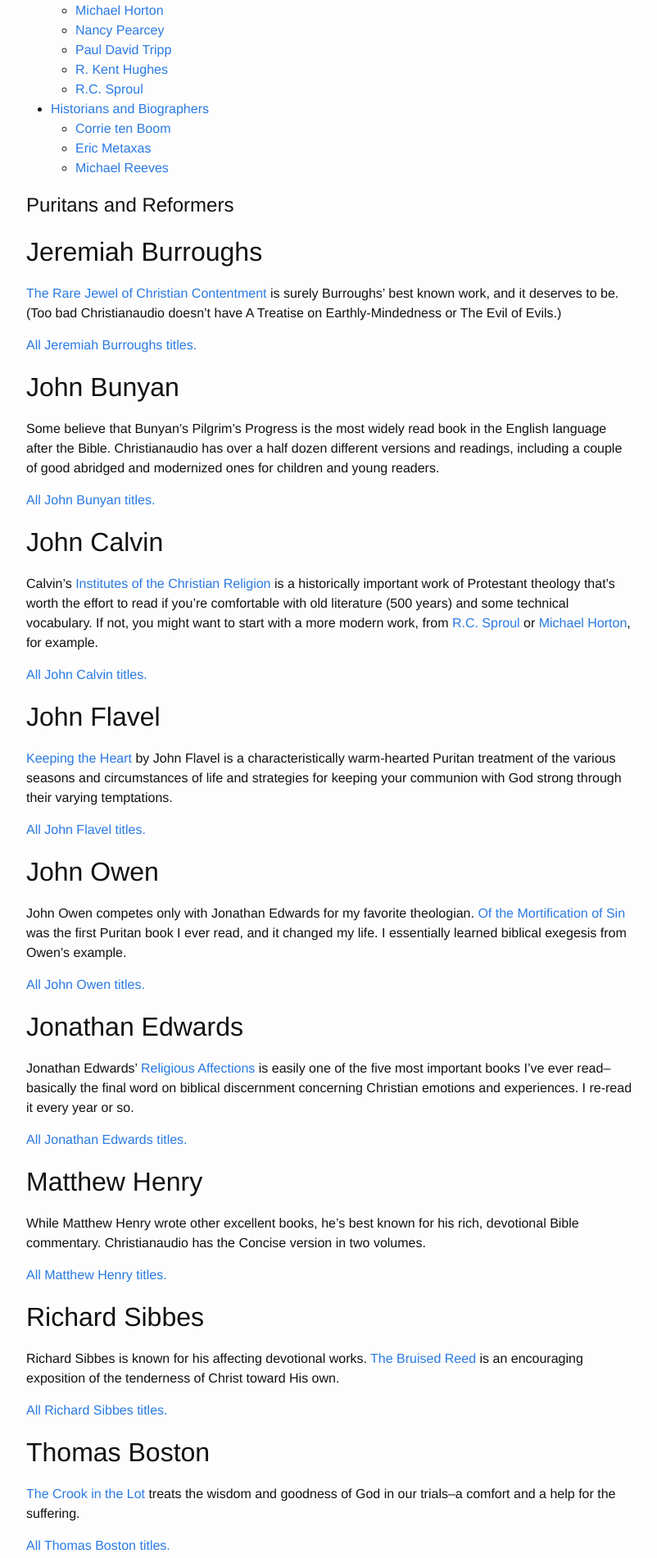
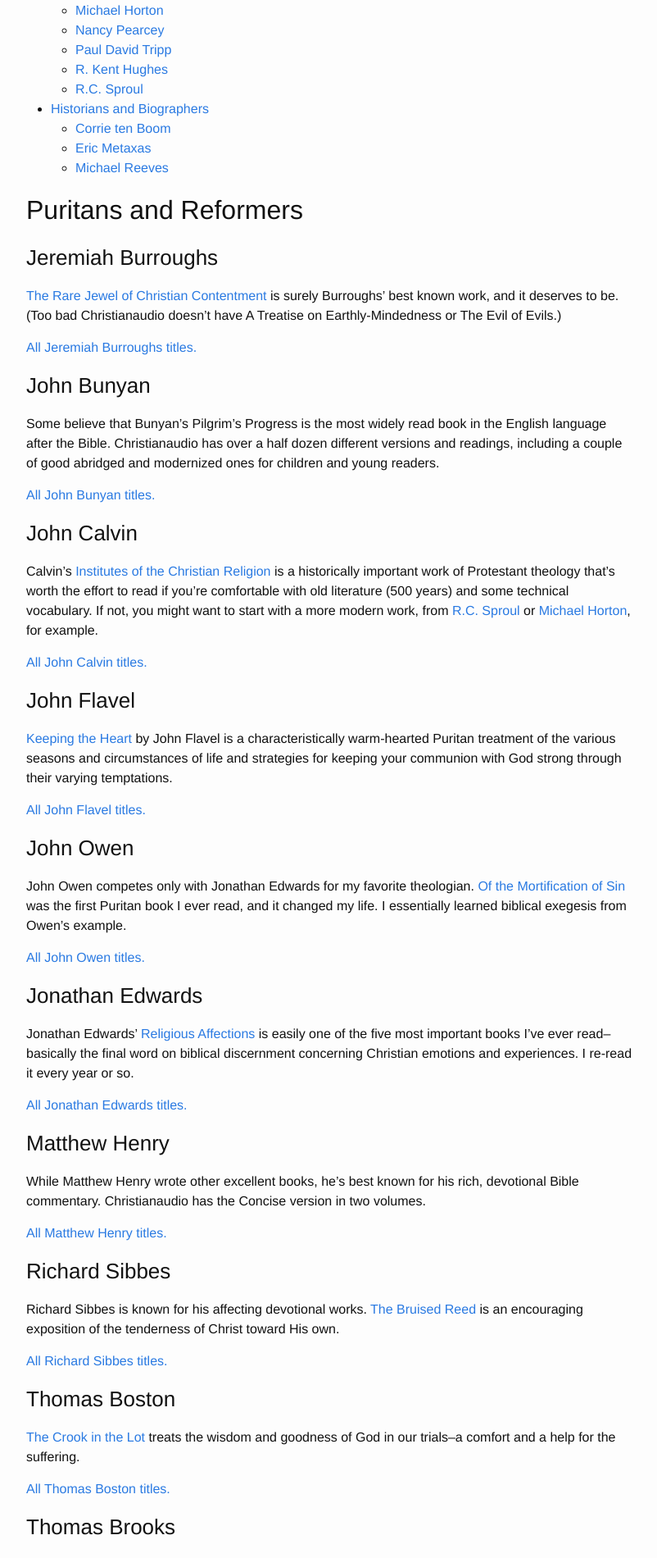
Before and after one commit to TravisCarden/traviscarden.github.io, a Jekyll site: the page built from _posts/2022-11-24-christianaudio.md, in a window 1280 px wide. Shown: the part 964-2864 px from the top of the page at 82% size, without its empty margins (238-1040 px from the left). Built offline with Jekyll 4.4.1, drawn with Linux system fonts in a browser that asks for light colours.

Commit message:
Fix heading levels.

```diff
--- a/_posts/2022-11-24-christianaudio.md
+++ b/_posts/2022-11-24-christianaudio.md
@@ -10,207 +10,207 @@ description: A few times a year, Christianaudio puts most of their audiobooks on
 * TOC
 {:toc}
 
-# Puritans and Reformers
+## Puritans and Reformers
 
-## Jeremiah Burroughs
+### Jeremiah Burroughs
 
 [The Rare Jewel of Christian Contentment](https://christianaudio.com/the-rare-jewel-of-christian-contentment-jeremiah-burroughs-audiobook-download) is surely Burroughs' best known work, and it deserves to be. (Too bad Christianaudio doesn't have A Treatise on Earthly-Mindedness or The Evil of Evils.)
 
 [All Jeremiah Burroughs titles.](https://christianaudio.com/catalogsearch/advanced/result/?author=%22Jeremiah%20Burroughs%22)
 
-## John Bunyan
+### John Bunyan
 
 Some believe that Bunyan's Pilgrim's Progress is the most widely read book in the English language after the Bible. Christianaudio has over a half dozen different versions and readings, including a couple of good abridged and modernized ones for children and young readers.
 
 [All John Bunyan titles.](https://christianaudio.com/catalogsearch/advanced/result/?author=%22John%20Bunyan%22)
 
-## John Calvin
+### John Calvin
 
 Calvin's [Institutes of the Christian Religion](https://christianaudio.com/institutes-of-the-christian-religion-john-calvin-audiobook-download) is a historically important work of Protestant theology that's worth the effort to read if you're comfortable with old literature (500 years) and some technical vocabulary. If not, you might want to start with a more modern work, from [R.C. Sproul](#rc-sproul) or [Michael Horton](#michael-horton), for example.
 
 [All John Calvin titles.](https://christianaudio.com/catalogsearch/advanced/result/?author=%22John%20Calvin%22)
 
-## John Flavel
+### John Flavel
 
 [Keeping the Heart](https://christianaudio.com/keeping-the-heart-john-flavel-audiobook-download) by John Flavel is a characteristically warm-hearted Puritan treatment of the various seasons and circumstances of life and strategies for keeping your communion with God strong through their varying temptations.
 
 [All John Flavel titles.](https://christianaudio.com/catalogsearch/advanced/result/?author=%22John%20Flavel%22)
 
-## John Owen
+### John Owen
 
 John Owen competes only with Jonathan Edwards for my favorite theologian. [Of the Mortification of Sin](https://christianaudio.com/of-the-mortification-of-sin-in-believers-john-owen-audiobook-download) was the first Puritan book I ever read, and it changed my life. I essentially learned biblical exegesis from Owen's example.
 
 [All John Owen titles.](https://christianaudio.com/catalogsearch/advanced/result/?author=%22John%20Owen%22)
 
-## Jonathan Edwards
+### Jonathan Edwards
 
 Jonathan Edwards' [Religious Affections](https://christianaudio.com/the-religious-affections-jonathan-edwards-audiobook-download) is easily one of the five most important books I've ever read--basically the final word on biblical discernment concerning Christian emotions and experiences. I re-read it every year or so.
 
 [All Jonathan Edwards titles.](https://christianaudio.com/catalogsearch/advanced/result/?author=%22Jonathan%20Edwards%22)
 
-## Matthew Henry
+### Matthew Henry
 
 While Matthew Henry wrote other excellent books, he's best known for his rich, devotional Bible commentary. Christianaudio has the Concise version in two volumes.
 
 [All Matthew Henry titles.](https://christianaudio.com/catalogsearch/advanced/result/?author=%22Matthew%20Henry%22)
 
-## Richard Sibbes
+### Richard Sibbes
 
 Richard Sibbes is known for his affecting devotional works. [The Bruised Reed](https://christianaudio.com/the-brusied-reed-richard-sibbes-audiobook-download) is an encouraging exposition of the tenderness of Christ toward His own.
 
 [All Richard Sibbes titles.](https://christianaudio.com/catalogsearch/advanced/result/?author=%22Richard%20Sibbes%22)
 
-## Thomas Boston
+### Thomas Boston
 
 [The Crook in the Lot](https://christianaudio.com/crook-in-the-lot-thomas-boston-audiobook-download) treats the wisdom and goodness of God in our trials--a comfort and a help for the suffering.
 
 [All Thomas Boston titles.](https://christianaudio.com/catalogsearch/advanced/result/?author=%22Thomas%20Boston%22)
 
-## Thomas Brooks
+### Thomas Brooks
 
 [Precious Remedies Against Satan's Devices](https://christianaudio.com/precious-remedies-against-satans-devices-thomas-brooks-audiobook-download) is a helpful overview of the ways and times that Satan tends to attack us, with advice for preparing for and escaping him.
 
 [All Thomas Brooks titles.](https://christianaudio.com/catalogsearch/advanced/result/?author=%22Thomas%20Brooks%22)
 
-## Thomas Watson
+### Thomas Watson
 
 It's easy to recommend anything Watson wrote. I especially appreciate [All Things for Good](https://christianaudio.com/all-things-for-good-thomas-watson-audiobook-download).
 
 [All Thomas Watson titles.](https://christianaudio.com/catalogsearch/advanced/result/?author=%22Thomas%20Watson%22)
 
-# Classic Authors
+## Classic Authors
 
-## Andrew Murray
+### Andrew Murray
 
 My copy of Andrew Murray's little book [Humility](https://christianaudio.com/humility-andrew-murray-audiobook-download) is filled with highlights of rich, memorable lines like, "Just as water always seeks and fills the lowest place, so the moment God finds men abased and empty, His glory and power flow in to exalt and to bless."
 
 [All Andrew Murray titles.](https://christianaudio.com/catalogsearch/advanced/result/?author=%22Andrew%20Murray%22)
 
-## A.W. Pink
+### A.W. Pink
 
 A.W. Pink's [The Attributes of God](https://christianaudio.com/the-attributes-of-god-as-pink-audiobook-download) is a classic yet very accessible introduction to the revealed character of God.
 
 [All A.W. Pink titles.](https://christianaudio.com/catalogsearch/advanced/result/?author=%22Arthur%20W.%20Pink%22)
 
-## C.H. Spurgeon
+### C.H. Spurgeon
 
 People tend to love Spurgeon for his plain but rich, memorable style. Outside his actual sermons, his [Morning & Evening](https://christianaudio.com/morning-and-evening-ch-spurgeon-audiobook-download-42024) devotional may be his most popular work.
 
 [All C.H. Spurgeon titles.](https://christianaudio.com/catalogsearch/advanced/result/?author=%22Spurgeon%22)
 
-## J. Gresham Machen
+### J. Gresham Machen
 
 As far as I can tell, [Christianity and Liberalism](https://christianaudio.com/christianity-and-liberalism-j-gresham-machen-audiobook-download) is more or less the de facto defense of orthodox Christianity against modern liberal heresy.
 
 [All J. Gresham Machen titles.](https://christianaudio.com/catalogsearch/advanced/result/?author=%22J.%20Gresham%20Machen%22)
 
-## J.C. Ryle
+### J.C. Ryle
 
 I find J.C. Ryle refreshingly clear and direct. [Holiness](https://christianaudio.com/holiness-jc-ryle-audiobook-download-42129) is his book to start with.
 
 J.C. Ryle titles: [Part 1](https://christianaudio.com/catalogsearch/advanced/result/?author=%22J.%20C.%20Ryle%22) & [Part 2](https://christianaudio.com/catalogsearch/advanced/result/?author=%22J.C.%20Ryle%22).
 
-## John Stott
+### John Stott
 
 I would recommend John Stott's [Basic Christianity](https://christianaudio.com/basic-christianity-john-stott-audiobook-download) to _every_ Christian--even (or especially) those young in their faith.
 
 John Stott titles: [Part 1](https://christianaudio.com/catalogsearch/advanced/result/?author=%22John%20Stott%22) & [Part 2](https://christianaudio.com/catalogsearch/advanced/result/?author=%22John%20R.W.%20Stott%22).
 
-# Modern Authors
+## Modern Authors
 
-## David Powlison
+### David Powlison
 
 David Powlison was a man to be imitated as well as read, for his deeply pastoral wisdom and gentleness. (Whether you read his books or not, you should watch or listen to him speak.)
 
 [All David Powlison titles.](https://christianaudio.com/catalogsearch/advanced/result/?author=%22David%20Powlison%22)
 
-## Donald S. Whitney
+### Donald S. Whitney
 
 Donald Whitney is best known for his work on spiritual disciplines. I've benefited a lot from [Praying the Bible](https://christianaudio.com/praying-the-bible-donald-s-whitney-audiobook-download) and [Family Worship](https://christianaudio.com/family-worship-donald-s-whitney-audiobook-download-36598).
 
 [All Donald S. Whitney titles.](https://christianaudio.com/catalogsearch/advanced/result/?author=%22Donald%20S%20Whitney%22)
 
-## Greg Koukl
+### Greg Koukl
 
 Koukl's [Tactics](https://christianaudio.com/tactics-greg-koukl-audiobook-download) is a clear, practical guide to defending the faith.
 
 [All Greg Koukl titles.](https://christianaudio.com/catalogsearch/advanced/result/?author=%22Greg%20Koukl%22)
 
-## Jerry Bridges
+### Jerry Bridges
 
 Jerry Bridges books seem to become instant small group and Bible study favorites for their combination of depth and readability. [The Pursuit of Holiness](https://christianaudio.com/the-pursuit-of-holiness-jerry-bridges-audiobook-download) and [The Transforming Power of the Gospel](https://christianaudio.com/the-transforming-power-of-the-gospel-jerry-bridges-audiobook-download) stand out as great examples.
 
 [All Jerry Bridges titles.](https://christianaudio.com/catalogsearch/advanced/result/?author=%22Jerry%20Bridges%22)
 
-## J.I. Packer
+### J.I. Packer
 
 It would be difficult to praise J.I. Packer's work too highly. It seems like he wrote nothing but classics. [Knowing God](https://christianaudio.com/knowing-god-j-i-packer-audiobook-download) is a great one to start with.
 
 J.I. Packer titles [Part 1](https://christianaudio.com/catalogsearch/advanced/result/?author=%22J.I.%20Packer%22) & [Part 2](https://christianaudio.com/catalogsearch/advanced/result/?author=%22J.%20I.%20Packer%22).
 
-## John MacArthur
+### John MacArthur
 
 Most of John MacArthur's books come straight from sermon series. So if you appreciate his plain, faithful, exegetical teaching, you're bound to like his books. Christianaudio doesn't have many of the titles I would have thought of as his quintessentials. Of those they do have, [The Gospel According to God](https://christianaudio.com/the-gospel-according-to-god-john-macarthur-audiobook-download) might be a good one to begin with.
 
 [All John MacArthur titles.](https://christianaudio.com/catalogsearch/advanced/result/?author=%22John%20MacArthur%22)
 
-## Ken Sande
+### Ken Sande
 
 Ken Sande's [The Peacemaker](https://christianaudio.com/the-peacemaker-ken-sande-audiobook-download) is the best book I know of on the subject of creating and keeping peace in your relationships. It's another of the few books I consider "required" reading. (Younger readers might prefer the shorter [Resolving Everyday Conflict](https://christianaudio.com/resolving-everyday-conflicts-ken-sande-kevin-johnson-audiobook-download), which is basically just an abridgment of it.)
 
 [All Ken Sande titles.](https://christianaudio.com/catalogsearch/advanced/result/?author=%22Ken%20Sande%22)
 
-## Kevin DeYoung
+### Kevin DeYoung
 
 Kevin DeYoung's [What Does the Bible Really Teach About Homosexuality?](https://christianaudio.com/what-does-the-bible-really-teach-about-homosexuality) is a helpful little book on a very timely subject.
 
 [All Kevin DeYoung titles.](https://christianaudio.com/catalogsearch/advanced/result/?author=%22Kevin%20DeYoung%22)
 
-## Michael Horton
+### Michael Horton
 
 Michael Horton's [Ordinary](https://christianaudio.com/ordinary-michael-horton-audiobook-download-40124) will be a breath of fresh air if you're worn out trying to be "radical" or "extreme" enough as a Christian. [Pilgrim Theology](https://christianaudio.com/pilgrim-theology-michael-s-horton-audiobook-download) is a pretty readable systematic theology.
 
 Michael Horton titles [Part 1](https://christianaudio.com/catalogsearch/advanced/result/?author=%22Michael%20Horton%22) & [Part 2](https://christianaudio.com/catalogsearch/advanced/result/?author=%22Michael%20S.%20Horton%22).
 
-## Nancy Pearcey
+### Nancy Pearcey
 
 I consider [Total Truth](https://christianaudio.com/total-truth-nancy-pearcey-audiobook-download) a must for understanding the "spirit of the age" and engaging with the assumed beliefs and ideas that "set themselves up against the knowledge of God" in our generation. Eye-opening. It's in a category all its own.
 
 [All Nancy Pearcey titles.](https://christianaudio.com/catalogsearch/advanced/result/?author=%22Pearcey%22)
 
-## Paul David Tripp
+### Paul David Tripp
 
 Paul Tripp writes as a pastor/counselor with particular insight in the areas of relationships and communication. [Instruments in the Redeemer's Hands](https://christianaudio.com/instruments-redeemers-hands-paul-david-tripp-audiobook-download) is a classic.
 
 [All Paul David Tripp titles.](https://christianaudio.com/catalogsearch/advanced/result/?author=%22Tripp%22)
 
-## R. Kent Hughes
+### R. Kent Hughes
 
 R. Kent Hughes and his wife Barbara are known for [Disciplines of a Godly Man](https://christianaudio.com/disciplines-of-a-godly-man-r-kent-hughes-audiobook-download) and [Disciplines of a Godly Woman](https://christianaudio.com/disciplines-of-a-godly-woman-barbara-hughes-audiobook-download), respectively. I've read one of them. ;)
 
 [All R. Kent Hughes titles.](https://christianaudio.com/catalogsearch/advanced/result/?author=%22R.%20Kent%20Hughes%22)
 
-## R.C. Sproul
+### R.C. Sproul
 
 It's easy for me to recommend R.C. Sproul. It's hard to choose just a few titles to mention, Christianaudio has so many! [The Holiness of God](https://christianaudio.com/the-holiness-of-god-rc-sproul-audiobook-download) is a modern classic, followed shortly by [The Work of Christ](https://christianaudio.com/the-work-of-christ-r-c-sproul-christianaudio-audiobook-download). I definitely recommend [Knowing Scripture](https://christianaudio.com/knowing-scripture-rc-sproul-audiobook-download). [Essential Truths of the Christian Faith](https://christianaudio.com/essential-truths-of-the-christian-faith-rc-sproul-audiobook-download) is a basic overview of theology that would be well-suited to new Christians or younger readers (say, teens). [Foundations](https://christianaudio.com/foundations-rc-sproul-audiobook-download) is a full systematic theology.
 
 [All R.C. Sproul titles.](https://christianaudio.com/catalogsearch/advanced/result/?author=%22R.C.%20Sproul%22)
 
-# Historians and Biographers
+## Historians and Biographers
 
-## Corrie ten Boom
+### Corrie ten Boom
 
 [The Hiding Place](https://christianaudio.com/the-hiding-place-corrie-ten-boom-with-john-elizabeth-sherrill-audiobook-download) is one of my favorite biographies of all time, the moving and challenging memoir of a woman who helped Jews escape Nazi Germany and then lived through a concentration camp herself.
 
 [All Corrie ten Boom titles.](https://christianaudio.com/catalogsearch/advanced/result/?author=%22Corrie%20ten%20Boom%22)
 
-## Eric Metaxas
+### Eric Metaxas
 
 Metaxas' [Bonhoeffer](https://christianaudio.com/bonhoeffer-eric-metaxas-audiobook-download) tells the incredible true story of the German Lutheran pastor, theologian, and anti-Nazi dissident.
 
 [All Eric Metaxas titles.](https://christianaudio.com/catalogsearch/advanced/result/?author=%22Eric%20Metaxas%22)
 
-## Michael Reeves
+### Michael Reeves
 
 Reeves is a good church historian and an insightful cultural critic, too.
 
```
Also changed, not shown: _posts/2020-11-01-sermons.md (+2 -2 lines), review-of-omaha-bible-church.md (+11 -11 lines).
